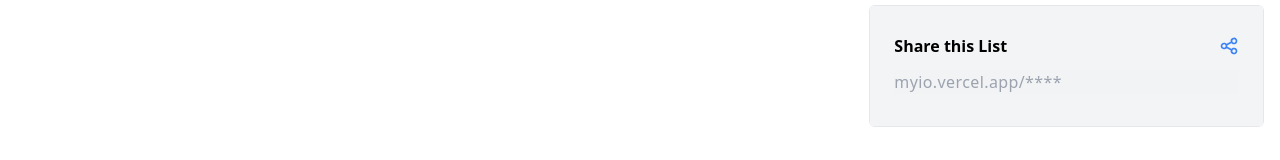
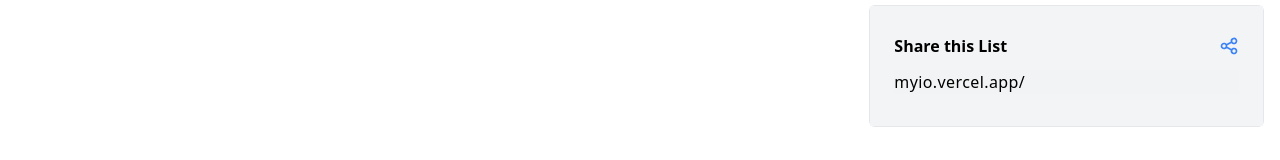
Before and after one commit to rupamkairi/myio, a Next.js app: page /dashboard in a window 1280 px wide. Shown: the part 167-327 px from the top of the page. Built offline with nearby package versions, Linux system fonts and the light colour scheme.

Commit message:
show list

```diff
--- a/components/dashboard/GlobalList/GlobalListActions.jsx
+++ b/components/dashboard/GlobalList/GlobalListActions.jsx
@@ -1,6 +1,10 @@
 import React from "react";
+//
+import { useGlobalList } from "../../../context/GlobalListContext";
 
 export default function GlobalListActions() {
+  const { listObjectId } = useGlobalList();
+
   return (
     <div className="px-6 py-4 pb-8 bg-gray-100">
       <div className="font-semibold flex flex-col">
@@ -29,6 +33,7 @@ export default function GlobalListActions() {
           className="form-text font-medium tracking-wide"
           value=""
           placeholder="myio.vercel.app/****"
+          value={`myio.vercel.app/${listObjectId}`}
           disabled
         />
         {/* <p className="pt-1 text-right text-blue-500 font-bold">Copied!</p> */}
--- a/components/guest/GuestLinksList.jsx
+++ b/components/guest/GuestLinksList.jsx
@@ -3,10 +3,6 @@ import React from "react";
 
 export default function GuestLinksList() {
   let links = [
-    { platform: "twitter", username: "RupamKairi" },
-    { platform: "GitHub", username: "rupamkairi" },
-    { platform: "twitter", username: "RupamKairi" },
-    { platform: "GitHub", username: "rupamkairi" },
     { platform: "twitter", username: "RupamKairi" },
     { platform: "GitHub", username: "rupamkairi" },
     { platform: "twitter", username: "RupamKairi" },
--- a/package.json
+++ b/package.json
@@ -13,6 +13,7 @@
     "mongodb": "^3.6.3",
     "next": "10.0.4",
     "postcss": "^8.2.2",
+    "random-avatar-generator": "^2.0.0",
     "react": "17.0.1",
     "react-dom": "17.0.1",
     "tailwindcss": "^2.0.2",
```
Also changed, not shown: 1 other file (tests, documents, lock files or other folders).
